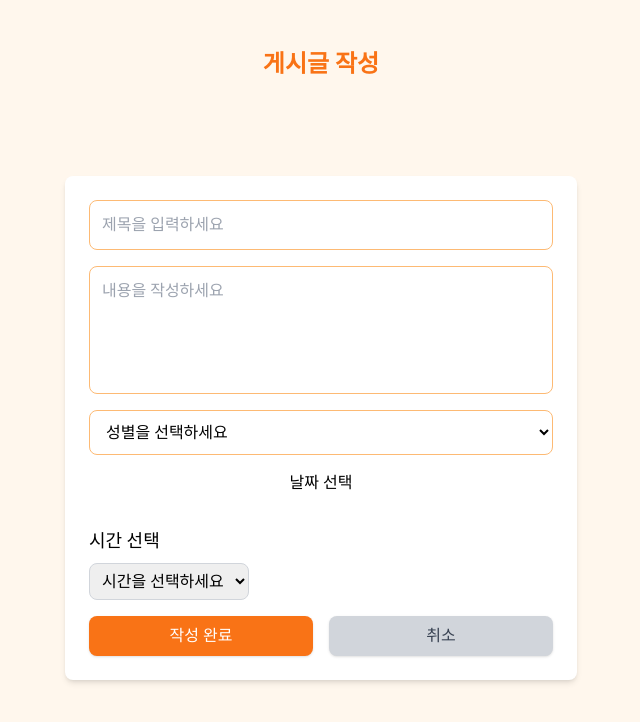
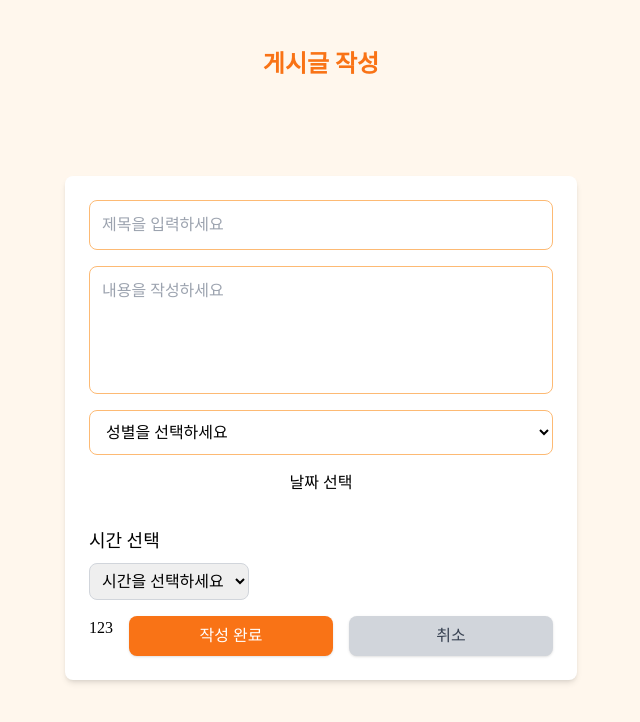
Before and after one commit to 111jjj111/runnershigh_web, a React (Create React App) app: page /createpost in a window 1280 px wide. Shown: the top 722 px of the page, without its empty margins (319-959 px from the left). Built offline with nearby package versions, Linux system fonts and the light colour scheme; a web font is replaced by a local one.

Commit message:
test 태그 추가

```diff
--- a/src/CreatePost.tsx
+++ b/src/CreatePost.tsx
@@ -11,6 +11,7 @@ const CreatePost: React.FC = () => {
   const [contents, setContent] = useState("");
   const [gender, setGender] = useState("");
   const [time, setTime] = useState("");
+  const [color, setColor] = useState("black");
   // const [image_url, setImage] = useState<File | null>(null);
   const navigate = useNavigate();
 
@@ -53,6 +54,7 @@ const CreatePost: React.FC = () => {
 
   const handleSubmit = async () => {
     await createBoard();
+    setColor("green");
     alert("게시글이 작성되었습니다!");
   };
 
@@ -167,6 +169,7 @@ const CreatePost: React.FC = () => {
 
         {/* 버튼 */}
         <div className="flex gap-4">
+          <div style={{ color: color }}>123</div>
           <button
             onClick={handleSubmit}
             className="flex-1 bg-orange-500 text-white py-2 rounded-lg shadow hover:bg-orange-600 transition"
```
